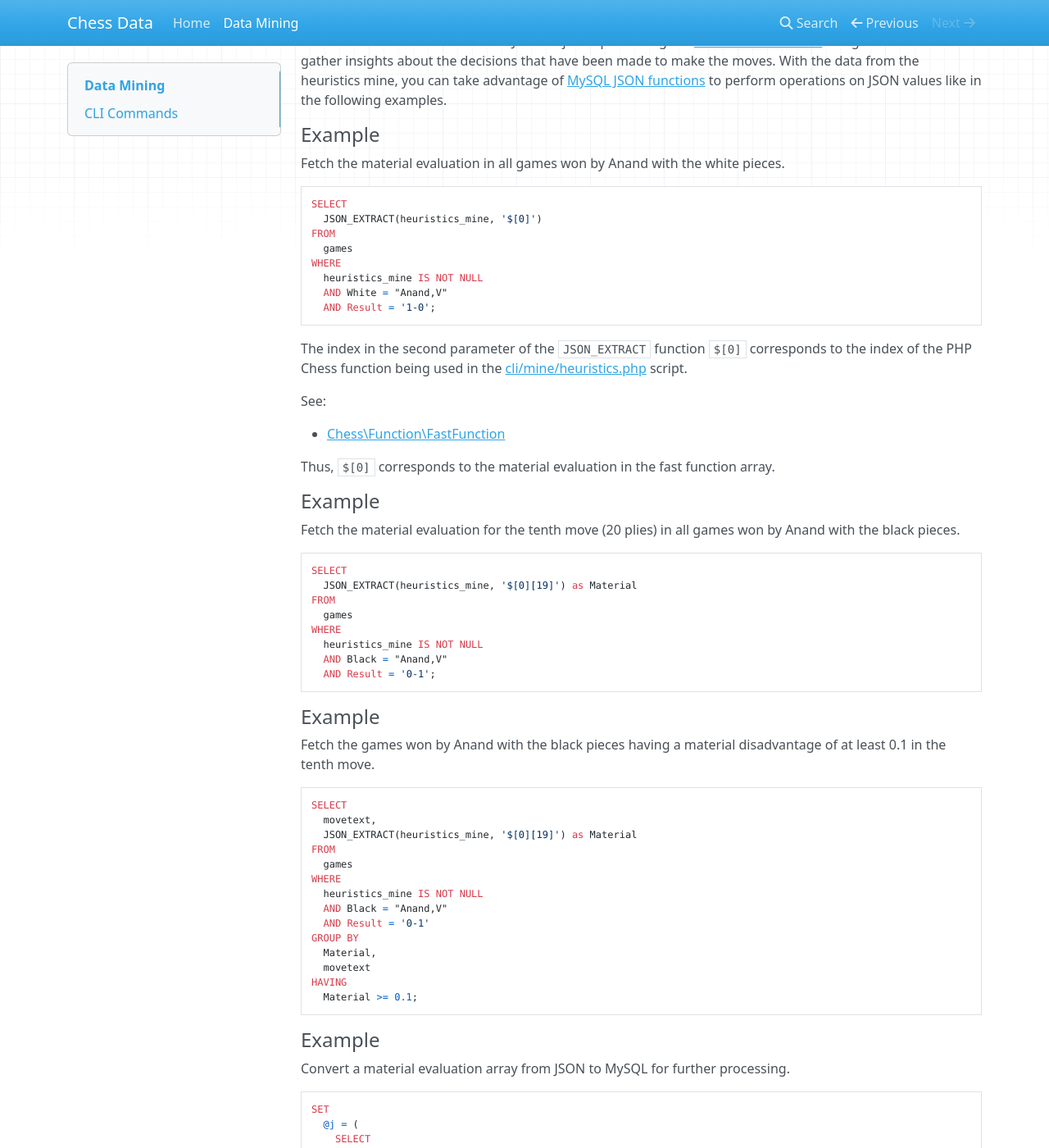
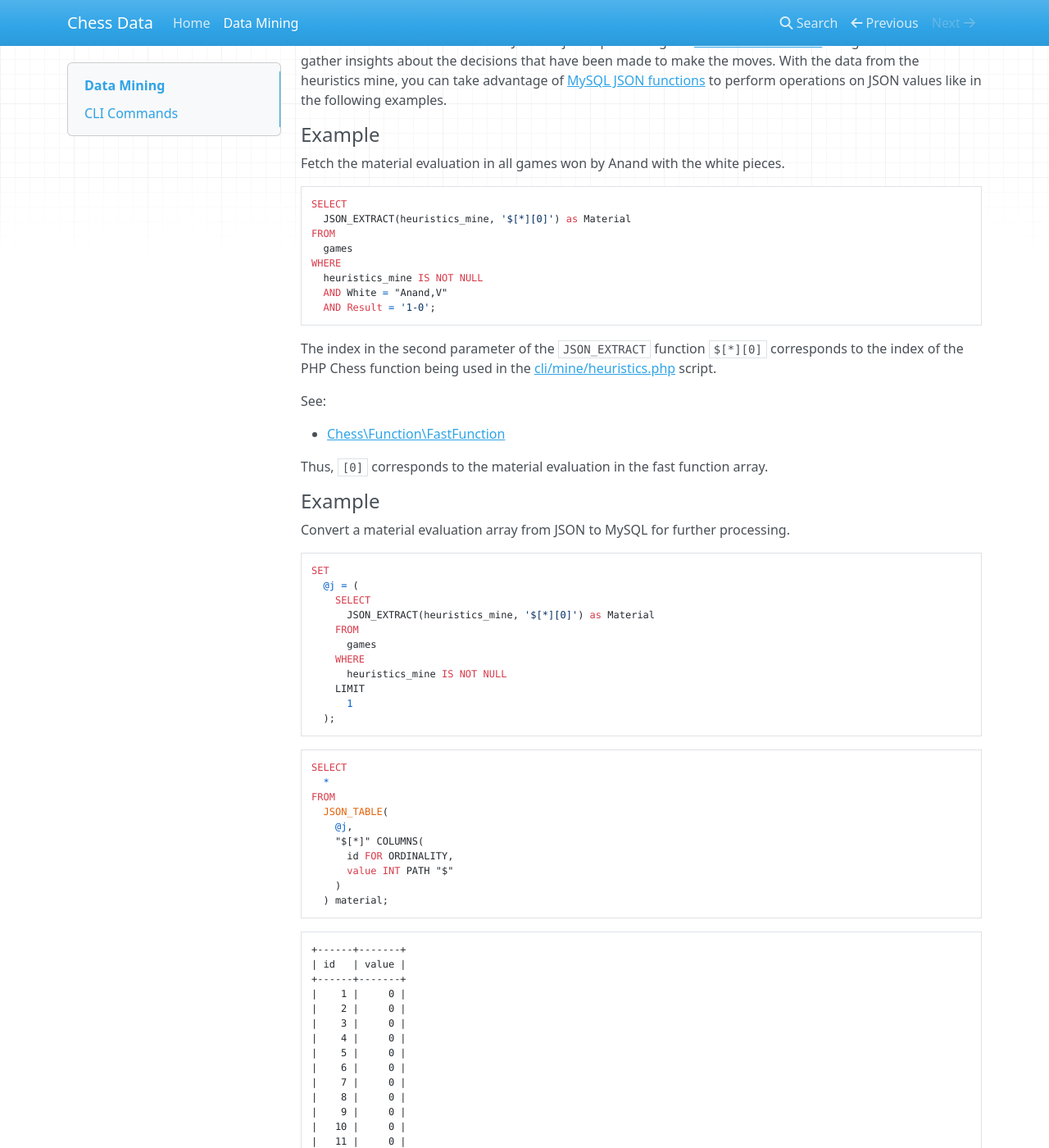
Before and after one commit to chesslablab/chess-data, an MkDocs documentation site: the page built from docs/data-mining.md, in a window 1280 px wide and 1400 px high, scrolled down 862 px. Shown: the whole window at 82% size. Built offline with MkDocs 1.6.1, drawn with Linux system fonts in a browser that asks for light colours; nearby versions of some CDN libraries; some of the changed text lies outside the part shown.

Commit message:
Updated the docs

````diff
--- a/docs/data-mining.md
+++ b/docs/data-mining.md
@@ -49,49 +49,13 @@
   AND Result = '1-0';
 ```
 
-The index in the second parameter of the `JSON_EXTRACT` function `$[0]` corresponds to the index of the PHP Chess function being used in the [cli/mine/heuristics.php](https://github.com/chesslablab/chess-data/blob/main/cli/mine/heuristics.php) script.
+The index in the second parameter of the `JSON_EXTRACT` function `$[*][0]` corresponds to the index of the PHP Chess function being used in the [cli/mine/heuristics.php](https://github.com/chesslablab/chess-data/blob/main/cli/mine/heuristics.php) script.
 
 See:
 
 - [Chess\Function\FastFunction](https://github.com/chesslablab/php-chess/blob/main/src/Function/FastFunction.php)
 
-Thus, `$[0]` corresponds to the material evaluation in the fast function array.
-
-#### Example
-
-Fetch the material evaluation for the tenth move (20 plies) in all games won by Anand with the black pieces.
-
-```sql
-SELECT
-  JSON_EXTRACT(heuristics_mine, '$[0][19]') as Material
-FROM
-  games
-WHERE
-  heuristics_mine IS NOT NULL
-  AND Black = "Anand,V"
-  AND Result = '0-1';
-```
-
-#### Example
-
-Fetch the games won by Anand with the black pieces having a material disadvantage of at least 0.1 in the tenth move.
-
-```sql
-SELECT
-  movetext,
-  JSON_EXTRACT(heuristics_mine, '$[0][19]') as Material
-FROM
-  games
-WHERE
-  heuristics_mine IS NOT NULL
-  AND Black = "Anand,V"
-  AND Result = '0-1'
-GROUP BY
-  Material,
-  movetext
-HAVING
-  Material >= 0.1;
-```
+Thus, `[0]` corresponds to the material evaluation in the fast function array.
 
 #### Example
 
@@ -117,8 +81,105 @@
 FROM
   JSON_TABLE(
     @j,
-    "$[*]" COLUMNS(balance FLOAT PATH "$")
+    "$[*]" COLUMNS(
+      id FOR ORDINALITY,
+      value INT PATH "$"
+    )
   ) material;
+```
+
+```text
++------+-------+
+| id   | value |
++------+-------+
+|    1 |     0 |
+|    2 |     0 |
+|    3 |     0 |
+|    4 |     0 |
+|    5 |     0 |
+|    6 |     0 |
+|    7 |     0 |
+|    8 |     0 |
+|    9 |     0 |
+|   10 |     0 |
+|   11 |     0 |
+|   12 |     0 |
+|   13 |     0 |
+|   14 |     0 |
+|   15 |     0 |
+|   16 |     0 |
+|   17 |     0 |
+|   18 |     0 |
+|   19 |     0 |
+|   20 |     0 |
+|   21 |     0 |
+|   22 |     0 |
+|   23 |     0 |
+|   24 |     0 |
+|   25 |     0 |
+|   26 |     0 |
+|   27 |     1 |
+|   28 |     0 |
+|   29 |     0 |
+|   30 |     0 |
+|   31 |     0 |
+|   32 |     0 |
+|   33 |     0 |
+|   34 |     0 |
+|   35 |     0 |
+|   36 |     0 |
+|   37 |     1 |
+|   38 |     0 |
+|   39 |     0 |
+|   40 |     0 |
+|   41 |     0 |
+|   42 |     0 |
+|   43 |     0 |
+|   44 |    -1 |
+|   45 |     0 |
+|   46 |     0 |
+|   47 |     0 |
+|   48 |     0 |
+|   49 |     0 |
+|   50 |     0 |
+|   51 |     0 |
+|   52 |     0 |
+|   53 |     0 |
+|   54 |     0 |
+|   55 |     1 |
+|   56 |     0 |
+|   57 |     0 |
+|   58 |     0 |
+|   59 |     0 |
+|   60 |     0 |
+|   61 |     0 |
+|   62 |     0 |
+|   63 |     0 |
+|   64 |     0 |
+|   65 |     0 |
+|   66 |     0 |
+|   67 |     0 |
+|   68 |     0 |
+|   69 |     0 |
+|   70 |    -1 |
+|   71 |     0 |
+|   72 |     0 |
+|   73 |     0 |
+|   74 |     0 |
+|   75 |     0 |
+|   76 |     0 |
+|   77 |     1 |
+|   78 |     0 |
+|   79 |     0 |
+|   80 |     0 |
+|   81 |     0 |
+|   82 |     0 |
+|   83 |     1 |
+|   84 |     0 |
+|   85 |     0 |
+|   86 |     0 |
++------+-------+
+86 rows in set (0.00 sec)
 ```
 
 #### Example
@@ -127,10 +188,50 @@
 
 ```sql
 SELECT
-  SUM(balance) as Sum
+  SUM(value) as Sum
 FROM
   JSON_TABLE(
     @j,
-    "$[*]" COLUMNS(balance FLOAT PATH "$")
+    "$[*]" COLUMNS(value INT PATH "$")
   ) material;
 ```
+
+```text
++------+
+| Sum  |
++------+
+|    3 |
++------+
+1 row in set (0.01 sec)
+```
+
+#### Example
+
+Select the indexes in the previous material evaluation array where White has a material advantage.
+
+```sql
+SELECT
+  id
+FROM
+  JSON_TABLE(
+    @j,
+    "$[*]" COLUMNS(
+      id FOR ORDINALITY, value INT PATH "$"
+    )
+  ) material
+WHERE
+  value = 1;
+```
+
+```text
++------+
+| id   |
++------+
+|   27 |
+|   37 |
+|   55 |
+|   77 |
+|   83 |
++------+
+5 rows in set (0.00 sec)
+```
````
Also changed, not shown: other parts of docs/data-mining.md (+2 -2 lines), 1 other file.
